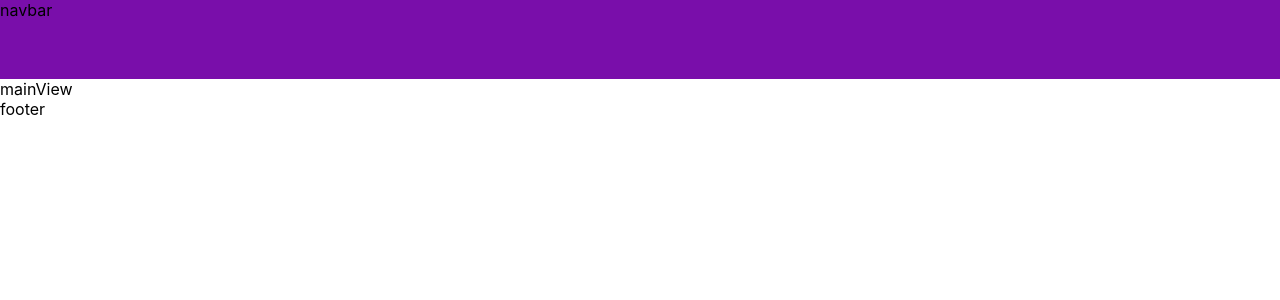
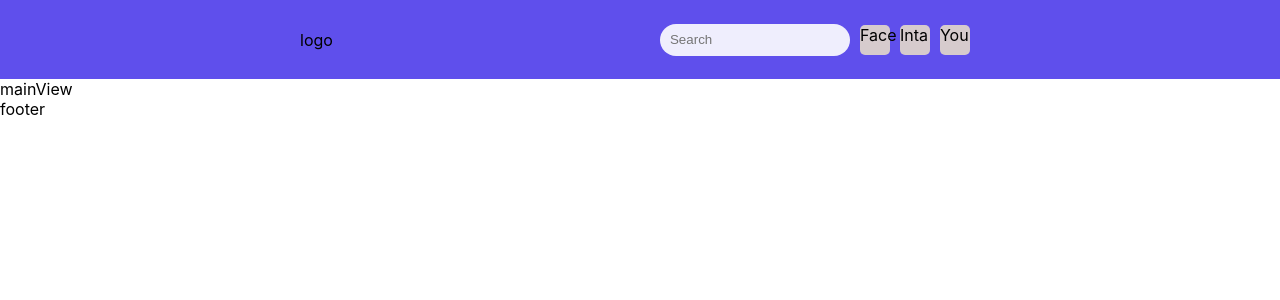
Before and after one commit to lucasangelino/maidan, a Next.js app: page / in a window 1280 px wide. Shown: the top 300 px of the page. Built offline with nearby package versions, Linux system fonts and the light colour scheme.

Commit message:
MAI style navbar

```diff
--- a/components/core/navbar/index.js
+++ b/components/core/navbar/index.js
@@ -1,5 +1,17 @@
 import styles from "./navbar.module.css";
 export default function Navbar() {
-  const { navbar } = styles;
-  return <div className={navbar}>navbar</div>;
+  const { navbar, actions, searchbox, socialmedia, mediabutton } = styles;
+  return (
+    <div className={navbar}>
+      <div>logo</div>
+      <div className={actions}>
+        <input className={searchbox} type="text" placeholder="Search" />
+        <div className={socialmedia}>
+          <div className={mediabutton}>Face</div>
+          <div className={mediabutton}>Inta</div>
+          <div className={mediabutton}>You</div>
+        </div>
+      </div>
+    </div>
+  );
 }
--- a/components/core/navbar/navbar.module.css
+++ b/components/core/navbar/navbar.module.css
@@ -1,4 +1,41 @@
 .navbar {
-  background: rgb(121, 14, 170);
+  background: rgba(24, 1, 228, 0.692);
   height: 79px;
+  padding: 0 300px;
+  display: flex;
+  justify-content: space-between;
+  align-items: center;
 }
+
+.actions {
+  display: flex;
+  flex-direction: row;
+}
+
+.searchbox {
+  width: 190px;
+  height: 32px;
+  background: rgba(255, 255, 255, 0.9);
+  border-radius: 50px;
+  padding: 0 10px;
+  margin-right: 10px;
+  border: none;
+}
+.searchbox:focus {
+  outline: none;
+  border: 1px solid rgba(238, 63, 19, 0.9);
+}
+
+.socialmedia {
+  display: flex;
+  flex-direction: row;
+  align-items: center;
+}
+
+.mediabutton {
+  width: 30px;
+  height: 30px;
+  margin-right: 10px;
+  background: rgb(214, 203, 205);
+  border-radius: 5px;
+}
```
